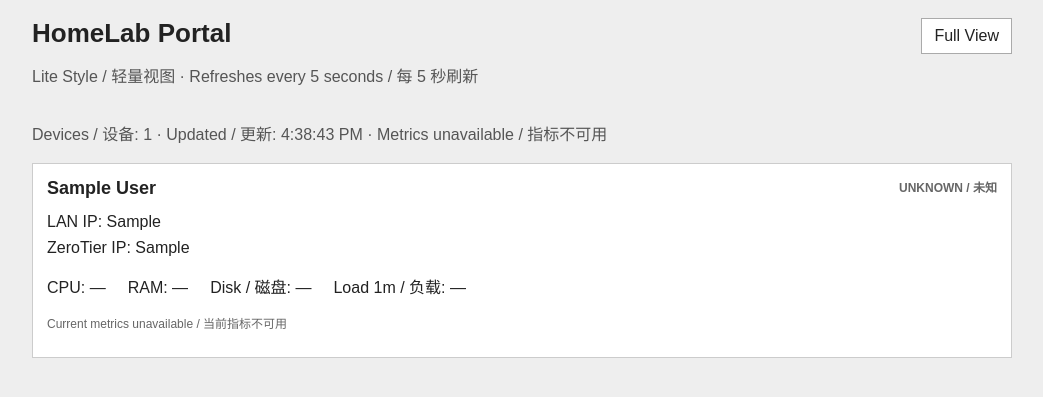
After one commit to hhb-coding/homelab-portal, a Flask app: page /lite in a window 1280 px wide. The commit adds this page. Shown: the top 397 px of the page, without its empty margins (118-1161 px from the left). Run offline with Flask 3, Linux system fonts and the light colour scheme; tables that the repository leaves empty hold one stand-in row (values such as "Sample post").

Commit message:
feat: add lite dashboard view and CI smoke tests

```diff
--- a/app.py
+++ b/app.py
@@ -41,6 +41,12 @@ def index():
         app_name=config.APP_NAME,
         database_ready=database_is_ready(),
     )
+
+
+@app.route("/lite")
+def lite():
+    """Compact live view without history / 无历史图表的轻量实时视图。"""
+    return render_template("lite.html", app_name=config.APP_NAME)
 
 
 @app.route("/api/health")
--- /dev/null
+++ b/static/lite.css
@@ -0,0 +1,24 @@
+/* No grid or CSS variables: legacy Safari support / 不使用网格和 CSS 变量以兼容旧 Safari。 */
+body { margin:0; padding:18px; font-family:Arial,Helvetica,sans-serif; color:#222; background:#eee; }
+.container { max-width:980px; margin:0 auto; }
+header { overflow:hidden; margin-bottom:18px; }
+h1 { margin:0 0 6px; font-size:26px; }
+header p, #lite-summary { color:#555; line-height:1.5; }
+.view-switch { float:right; margin:0 0 10px 12px; padding:8px 12px; border:1px solid #aaa; background:#fff; color:#222; text-decoration:none; }
+.view-switch:focus { outline:2px solid #555; }
+.lite-card { padding:14px; margin-bottom:12px; background:#fff; border:1px solid #ccc; }
+.lite-card h2 { margin:0 0 10px; font-size:18px; word-wrap:break-word; }
+.status { float:right; margin-left:10px; font-size:12px; }
+.online { color:#176b27; }
+.offline { color:#a00020; }
+.unknown { color:#666; }
+.addresses { margin:0 0 10px; line-height:1.6; word-wrap:break-word; }
+.metric { display:inline-block; margin:4px 22px 4px 0; }
+.note { color:#666; font-size:12px; }
+#lite-error { padding:12px; color:#8a0018; background:#fff2f2; border:1px solid #b00020; }
+.hidden { display:none; }
+@media screen and (max-width:600px) {
+  body { padding:8px; }
+  h1 { font-size:22px; }
+  .metric { margin-right:14px; }
+}
--- /dev/null
+++ b/static/lite.js
@@ -0,0 +1,88 @@
+/* ES5 + XMLHttpRequest for iOS 9 Safari / 使用 ES5 和 XHR 兼容 iOS 9 Safari。 */
+(function () {
+  "use strict";
+  var pending = false;
+  var hasData = false;
+
+  /* Escape API text before inserting HTML / 插入 HTML 前转义 API 文本。 */
+  function esc(value) {
+    return String(value === null || value === undefined ? "" : value)
+      .replace(/&/g, "&amp;").replace(/</g, "&lt;").replace(/>/g, "&gt;")
+      .replace(/"/g, "&quot;").replace(/'/g, "&#39;");
+  }
+
+  function number(value, digits, suffix) {
+    if (typeof value !== "number" || !isFinite(value)) { return "—"; }
+    return value.toFixed(digits) + suffix;
+  }
+
+  function card(device) {
+    var status = device.beszel_status;
+    var online = status === "up";
+    var offline = status === "down" || status === "paused";
+    var label = online ? "ONLINE / 在线" : offline ? "OFFLINE / 离线" : "UNKNOWN / 未知";
+    var available = online && device.metrics_available === true;
+    var name = device.display_name || device.hostname || device.device_id || "Unnamed device / 未命名设备";
+    var html = '<article class="lite-card"><h2><span class="status '
+      + (online ? "online" : offline ? "offline" : "unknown") + '">' + label
+      + '</span>' + esc(name) + '</h2><p class="addresses">LAN IP: '
+      + esc(device.lan_ip || "—");
+    if (device.zerotier_ip) { html += '<br>ZeroTier IP: ' + esc(device.zerotier_ip); }
+    html += '</p><div class="metrics">';
+    html += '<span class="metric">CPU: ' + number(available ? device.cpu_percent : null, 1, "%") + '</span>';
+    html += '<span class="metric">RAM: ' + number(available ? device.memory_percent : null, 1, "%") + '</span>';
+    html += '<span class="metric">Disk / 磁盘: ' + number(available ? device.disk_percent : null, 1, "%") + '</span>';
+    html += '<span class="metric">Load 1m / 负载: ' + number(available ? device.load_1 : null, 2, "") + '</span></div>';
+    /* Offline values can be stale / 离线设备的指标可能过期，因此不显示。 */
+    if (!available) { html += '<p class="note">Current metrics unavailable / 当前指标不可用</p>'; }
+    return html + '</article>';
+  }
+
+  function render(data) {
+    var html = "", i;
+    if (!data || data.status !== "ok" || !Array.isArray(data.devices)) {
+      throw new Error("Invalid dashboard response");
+    }
+    for (i = 0; i < data.devices.length; i += 1) {
+      if (!data.devices[i] || typeof data.devices[i] !== "object") { throw new Error("Invalid device"); }
+      html += card(data.devices[i]);
+    }
+    document.getElementById("lite-devices").innerHTML = html || '<p>No devices registered / 暂无设备。</p>';
+    document.getElementById("lite-summary").innerHTML = 'Devices / 设备: ' + data.devices.length
+      + ' · Updated / 更新: ' + esc(new Date().toLocaleTimeString())
+      + (data.sources && data.sources.metrics_status !== "ok" ? ' · Metrics unavailable / 指标不可用' : '');
+    document.getElementById("lite-error").className = "hidden";
+    hasData = true;
+  }
+
+  function fail() {
+    var error = document.getElementById("lite-error");
+    error.innerHTML = 'Unable to refresh. Retrying automatically / 刷新失败，将自动重试。'
+      + (hasData ? ' Displayed data is stale / 显示的数据已过期。' : '');
+    error.className = "";
+    if (!hasData) { document.getElementById("lite-summary").innerHTML = 'Data unavailable / 数据不可用'; }
+  }
+
+  function refresh() {
+    var xhr;
+    if (pending) { return; }
+    pending = true;
+    xhr = new XMLHttpRequest();
+    xhr.onreadystatechange = function () {
+      if (xhr.readyState !== 4) { return; }
+      pending = false;
+      if (xhr.status >= 200 && xhr.status < 300) {
+        try { render(JSON.parse(xhr.responseText)); } catch (error) { fail(); }
+      } else { fail(); }
+    };
+    xhr.onerror = xhr.ontimeout = function () { pending = false; fail(); };
+    try {
+      xhr.open("GET", "/api/dashboard?_=" + new Date().getTime(), true);
+      xhr.timeout = 15000;
+      xhr.send(null);
+    } catch (error) { pending = false; fail(); }
+  }
+
+  refresh();
+  setInterval(refresh, 5000);
+}());
--- a/static/style.css
+++ b/static/style.css
@@ -3,6 +3,9 @@
  * Intentionally simple for legacy browsers / 为旧浏览器保持简单。
  */
 body { margin:0; padding:18px; font-family:Arial,Helvetica,sans-serif; background:#eee; color:#222; }
+/* Simple navigation works on legacy Safari / 简单导航兼容旧版 Safari。 */
+.view-switch { float:right; margin:0 0 10px 12px; padding:8px 12px; border:1px solid #aaa; background:#f7f7f7; color:#222; text-decoration:none; }
+.view-switch:focus { outline:2px solid #555; }
 .container { max-width:980px; margin:0 auto; padding:20px; background:#fff; border:1px solid #ccc; }
 h1 { margin:0 0 5px 0; }
 .subtitle { margin:0 0 16px 0; color:#666; }
--- a/templates/index.html
+++ b/templates/index.html
@@ -4,10 +4,11 @@
   <meta charset="UTF-8">
   <meta name="viewport" content="width=device-width, initial-scale=1.0">
   <title>{{ app_name }}</title>
-  <link rel="stylesheet" href="{{ url_for('static', filename='style.css') }}?v=6b1">
+  <link rel="stylesheet" href="{{ url_for('static', filename='style.css') }}?v=6c1">
 </head>
 <body>
 <div class="container">
+  <a class="view-switch" href="{{ url_for('lite') }}">Lite Style</a>
   <h1>{{ app_name }}</h1>
   <p class="subtitle">Lightweight HomeLab Device &amp; Metrics Dashboard</p>
 
--- /dev/null
+++ b/templates/lite.html
@@ -0,0 +1,23 @@
+<!DOCTYPE html>
+<html lang="en">
+<head>
+  <meta charset="UTF-8">
+  <meta name="viewport" content="width=device-width, initial-scale=1.0">
+  <title>{{ app_name }} - Lite</title>
+  <link rel="stylesheet" href="{{ url_for('static', filename='lite.css') }}">
+</head>
+<body>
+<main class="container">
+  <header>
+    <a class="view-switch" href="{{ url_for('index') }}">Full View</a>
+    <h1>{{ app_name }}</h1>
+    <p>Lite Style / 轻量视图 · Refreshes every 5 seconds / 每 5 秒刷新</p>
+  </header>
+  <p id="lite-summary" role="status">Loading devices / 正在加载设备…</p>
+  <p id="lite-error" class="hidden" role="alert"></p>
+  <div id="lite-devices"></div>
+  <noscript>Enable JavaScript to load devices / 请启用 JavaScript 加载设备。</noscript>
+</main>
+<script src="{{ url_for('static', filename='lite.js') }}"></script>
+</body>
+</html>
```
Also changed, not shown: tests/test_lite.js (added, +62 -0 lines), tests/test_smoke.py (added, +129 -0 lines), .github/workflows/ci.yml (added), README.md.
